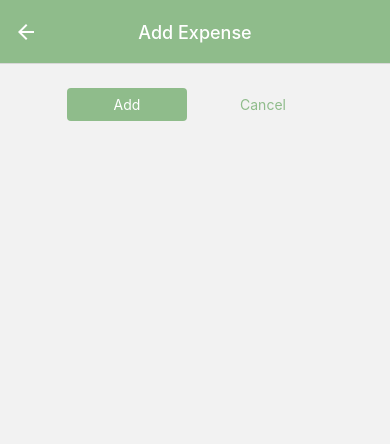
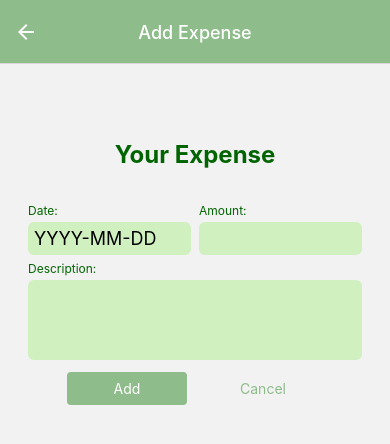
Before and after one commit to MaorSaadia/ExpensesApp, a React Native app: screen /ManageExpense in a window 390 px wide. Shown: the top 444 px of the page. Built offline with nearby package versions, Linux system fonts and the light colour scheme.

Commit message:
Continue Working With ExpenseForm added User Input and validation

```diff
--- /dev/null
+++ b/components/ManageExpense/ExpenseForm.js
@@ -0,0 +1,123 @@
+import { useState } from 'react';
+import { StyleSheet, Text, View, Alert } from 'react-native';
+import Input from './Input';
+import { GlobalStyles } from '../../constants/styles';
+import Button from '../UI/Button';
+import { getFormattedDate } from '../../util/date';
+
+function ExpenseForm({ submitButtonLabel, onCancel, onSubmit, defaultValues }) {
+  const [inputValue, setInputValue] = useState({
+    amount: defaultValues ? defaultValues.amount.toString() : '',
+    date: defaultValues ? getFormattedDate(defaultValues.date) : '',
+    description: defaultValues ? defaultValues.description : '',
+  });
+
+  function inputChangedHandler(inputIdentifier, enteredValue) {
+    setInputValue((curInputValues) => {
+      return {
+        ...curInputValues,
+        [inputIdentifier]: enteredValue,
+      };
+    });
+  }
+
+  function submitHandler() {
+    const expenseData = {
+      amount: +inputValue.amount,
+      date: new Date(inputValue.date),
+      description: inputValue.description,
+    };
+
+    const amountIsValid = !isNaN(expenseData.amount) && expenseData.amount > 0;
+    const dateIsValid = expenseData.date.toString() !== 'Invalid Date';
+    const descriptionIsValid = expenseData.description.trim().length > 0;
+
+    console.log(expenseData.date.toString());
+
+    if (!amountIsValid || !dateIsValid || !descriptionIsValid) {
+      Alert.alert('Inavlid Input', 'Please Check Your Values');
+      return;
+    }
+
+    onSubmit(expenseData);
+  }
+
+  return (
+    <View style={styles.form}>
+      <Text style={styles.title}>Your Expense</Text>
+      <View style={styles.inputsRow}>
+        <Input
+          style={styles.rowInput}
+          label="Amount:"
+          textInputConfig={{
+            keyboardType: 'decimal-pad',
+            onChangeText: inputChangedHandler.bind(this, 'amount'),
+            value: inputValue.amount,
+          }}
+        />
+        <Input
+          style={styles.rowInput}
+          label="Date:"
+          textInputConfig={{
+            placeholder: 'YYYY-MM-DD',
+            //keyboardType: 'decimal-pad',
+            maxLength: 10,
+            onChangeText: inputChangedHandler.bind(this, 'date'),
+            value: inputValue.date,
+          }}
+        />
+      </View>
+      <Input
+        label="Description:"
+        textInputConfig={{
+          multiline: true,
+          //autoCapitalize:'none',
+          //autoCorrect: false //default is true
+          onChangeText: inputChangedHandler.bind(this, 'description'),
+          value: inputValue.description,
+        }}
+      />
+      <View style={styles.buttons}>
+        <Button style={styles.button} mode="flat" onPress={onCancel}>
+          Cancel
+        </Button>
+        <Button style={styles.button} onPress={submitHandler}>
+          {submitButtonLabel}
+        </Button>
+      </View>
+    </View>
+  );
+}
+
+export default ExpenseForm;
+
+const styles = StyleSheet.create({
+  form: {
+    marginTop: 40,
+  },
+  title: {
+    fontSize: 24,
+    fontWeight: 'bold',
+    color: GlobalStyles.colors.primary700,
+    marginVertical: 12,
+    marginBottom: 12,
+    paddingBottom: 16,
+    textAlign: 'center',
+  },
+  inputsRow: {
+    flexDirection: 'row-reverse',
+    justifyContent: 'space-between',
+  },
+  rowInput: {
+    flex: 1,
+  },
+  buttons: {
+    flexDirection: 'row-reverse',
+    justifyContent: 'center',
+    alignItems: 'center',
+  },
+  button: {
+    minWidth: 120,
+    marginHorizontal: 8,
+  },
+});
--- /dev/null
+++ b/components/ManageExpense/Input.js
@@ -0,0 +1,46 @@
+import { StyleSheet, Text, TextInput, View } from 'react-native';
+import { GlobalStyles } from '../../constants/styles';
+
+function Input({ label, style, textInputConfig }) {
+  const inputStyles = [styles.input];
+
+  if (textInputConfig && textInputConfig.multiline) {
+    inputStyles.push(styles.inputMultiline);
+  }
+
+  return (
+    <View style={(styles.inputContainer, style)}>
+      <Text style={styles.label}>{label}</Text>
+      <TextInput style={inputStyles} {...textInputConfig} />
+    </View>
+  );
+}
+
+export default Input;
+
+const styles = StyleSheet.create({
+  inputContainer: {
+    marginHorizontal: 4,
+    marginVertical: 10,
+  },
+  label: {
+    fontSize: 12,
+    color: GlobalStyles.colors.primary700,
+    marginBottom: 4,
+    marginTop: 6,
+    marginHorizontal: 4,
+  },
+  input: {
+    backgroundColor: GlobalStyles.colors.primary200,
+    padding: 6,
+    borderRadius: 6,
+    fontSize: 18,
+    marginHorizontal: 4,
+  },
+  inputMultiline: {
+    minHeight: 80,
+    textAlignVertical: 'top',
+    marginBottom: 12,
+    marginHorizontal: 4,
+  },
+});
--- a/screens/ManageExpenses.js
+++ b/screens/ManageExpenses.js
@@ -2,14 +2,18 @@
 import { StyleSheet, View } from 'react-native';
 import IconButton from '../components/UI/IconButton';
 import { GlobalStyles } from '../constants/styles';
-import Button from '../components/UI/Button';
 import { ExpensesContext } from '../store/expensesContext';
+import ExpenseForm from '../components/ManageExpense/ExpenseForm';
 
 function ManageExpenses({ route, navigation }) {
   const expensesCtx = useContext(ExpensesContext);
 
   const editedExpenseId = route.params?.expenseId;
   const isEditing = !!editedExpenseId;
+
+  const selectedExpense = expensesCtx.expenses.find(
+    (expense) => expense.id === editedExpenseId
+  );
 
   useLayoutEffect(() => {
     navigation.setOptions({
@@ -26,33 +30,24 @@
     navigation.goBack();
   }
 
-  function confirmHandler() {
+  function confirmHandler(expenseData) {
     if (isEditing) {
-      expensesCtx.updateExpense(editedExpenseId, {
-        description: 'Test',
-        amount: 29.99,
-        date: new Date('2023-08-01'),
-      });
+      expensesCtx.updateExpense(editedExpenseId, expenseData);
     } else {
-      expensesCtx.addExpense({
-        description: 'Test',
-        amount: 19.99,
-        date: new Date('2023-08-01'),
-      });
+      expensesCtx.addExpense(expenseData);
     }
     navigation.goBack();
   }
 
   return (
     <View style={styles.container}>
-      <View style={styles.buttons}>
-        <Button style={styles.button} mode="flat" onPress={cancelHandler}>
-          Cancel
-        </Button>
-        <Button style={styles.button} onPress={confirmHandler}>
-          {isEditing ? 'Update' : 'Add'}
-        </Button>
-      </View>
+      <ExpenseForm
+        submitButtonLabel={isEditing ? 'Update' : 'Add'}
+        onSubmit={confirmHandler}
+        onCancel={cancelHandler}
+        defaultValues={selectedExpense}
+      />
+
       {isEditing && (
         <View style={styles.deleteContainer}>
           <IconButton
@@ -74,15 +69,7 @@
     flex: 1,
     padding: 24,
   },
-  buttons: {
-    flexDirection: 'row-reverse',
-    justifyContent: 'center',
-    alignItems: 'center',
-  },
-  button: {
-    minWidth: 120,
-    marginHorizontal: 8,
-  },
+
   deleteContainer: {
     marginTop: 16,
     paddingTop: 8,
--- a/util/date.js
+++ b/util/date.js
@@ -1,5 +1,5 @@
 export function getFormattedDate(date) {
-  return `${date.getDate()}/${date.getMonth() + 1}/${date.getFullYear()}`;
+  return date.toISOString().slice(0, 10);
 }
 
 export function getDateMinusDays(date, days) {
```
